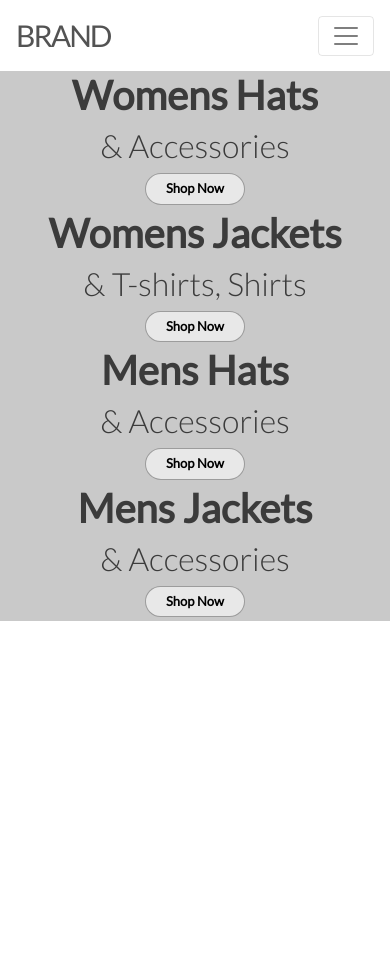
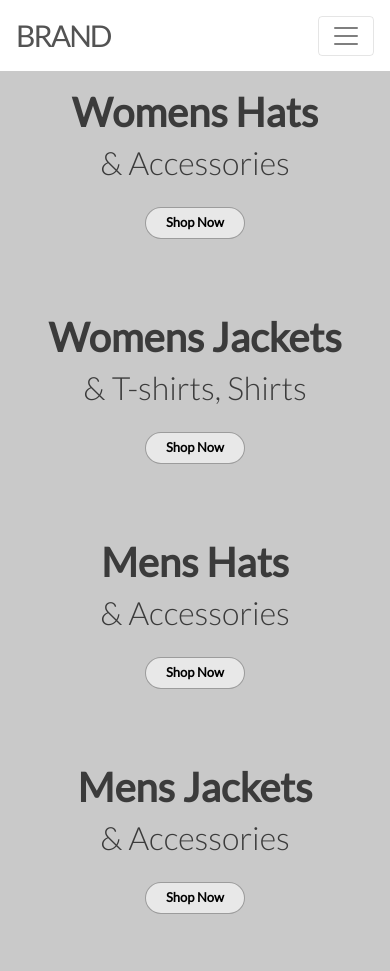
Before and after one commit to rovercode1/fashon-website, a website: page index.html in a window 390 px wide. Before the commit the page ends 844 px from the top, so only its background shows below. Drawn offline with nearby package versions, Linux system fonts and the light colour scheme.

Commit message:
Responsive boxes

```diff
--- a/assets/styles/_boxes.scss
+++ b/assets/styles/_boxes.scss
@@ -74,12 +74,14 @@
   flex: 1;
 }
 
-@media(max-width:700px){
+@media(max-width:1300px){
   .contain{
-     flex-direction: column;
+    flex-direction: column;
+    height: 900px
   }
   .inner-text{
     font-size: 10px;
+    margin: 17px 0px;
   }
   .box1{
     display:none;
```
Also changed, not shown: assets/styles/css/app.css, 1 other file.
